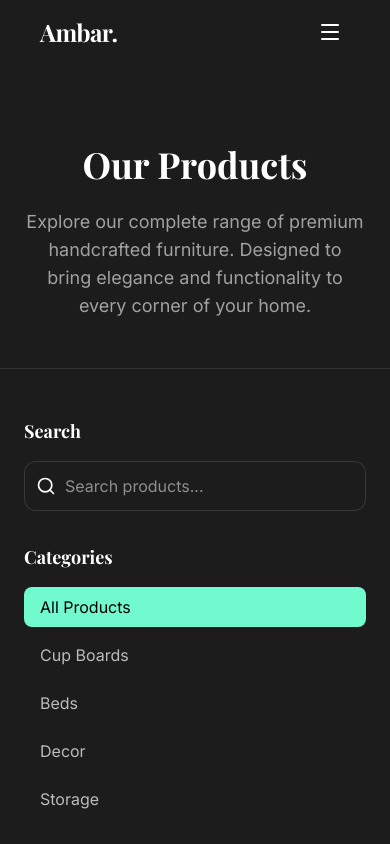
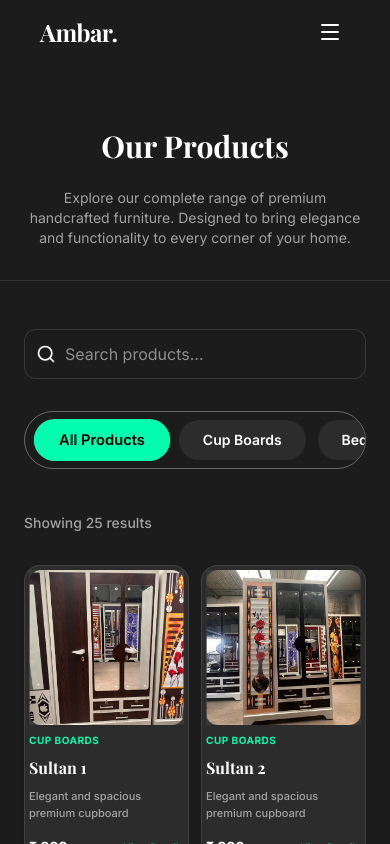
Before and after one commit to Nazil1712/ambar-furniture, a Next.js app: page /products in a window 390 px wide. Shown: the top 844 px of the page. Built offline with nearby package versions, Linux system fonts and the light colour scheme; a web font is replaced by a local one.

Commit message:
mobile: Products page updated

```diff
--- a/app/globals.css
+++ b/app/globals.css
@@ -10,6 +10,7 @@
   --color-foreground: #171717; /* Neutral 900 */
   --color-muted: #737373; /* Neutral 500 */
   --color-colour-border: #D7D8DE69;
+  --color-colour-light-border: #2C2C2C;
 
   --font-sans: var(--font-inter), ui-sans-serif, system-ui, sans-serif;
   --font-serif: var(--font-playfair), ui-serif, Georgia, serif;
@@ -59,4 +60,11 @@ h6 {
   .glass {
     @apply bg-white/70 dark:bg-black/70 backdrop-blur-md border border-white/20 dark:border-white/10;
   }
+  .no-scrollbar::-webkit-scrollbar {
+    display: none;
+  }
+  .no-scrollbar {
+    -ms-overflow-style: none;
+    scrollbar-width: none;
+  }
 }
--- a/app/page.tsx
+++ b/app/page.tsx
@@ -127,7 +127,7 @@ export default function Home() {
       {/* Intro Section */}
       <section className="py-24 bg-background text-foreground">
         <div className="md:hidden container mx-auto flex justify-center">
-          <div className="px-6 md:px-12 text-center w-[80%] border-x border-muted/10 p-8 md:p-16 rounded-3xl bg-card-bg">
+          <div className="px-6 md:px-12 text-center w-[87%] border-x border-muted/10 p-8 md:p-16 rounded-3xl bg-card-bg">
             <div className="inline-block text-primary font-bold tracking-widest text-xs uppercase mb-4">
               Welcome to Ambar
             </div>
--- a/app/products/page.tsx
+++ b/app/products/page.tsx
@@ -29,12 +29,12 @@ export default function ProductsPage() {
   return (
     <div className="min-h-screen bg-background pt-24 pb-16">
       {/* Header Section */}
-      <div className="container mx-auto bg-background py-12 mb-12 text-white border-b border-white/10">
+      <div className="container mx-auto bg-background py-8 md:py-12 mb-12 text-white border-b border-white/10">
         <div className="container mx-auto px-6 md:px-12 text-center max-w-2xl">
-          <h1 className="font-serif text-4xl md:text-5xl font-bold mb-6 text-white">
+          <h1 className="font-serif text-3xl md:text-5xl font-bold mb-6 text-white">
             Our Products
           </h1>
-          <p className="text-neutral-400 text-lg">
+          <p className="text-neutral-400 text-sm md:text-lg">
             Explore our complete range of premium handcrafted furniture.
             Designed to bring elegance and functionality to every corner of your
             home.
@@ -42,13 +42,13 @@ export default function ProductsPage() {
         </div>
       </div>
 
-      <div className="container mx-auto px-6 md:px-12 flex flex-col md:flex-row gap-10">
+      <div className="container mx-auto px-6 md:px-12 flex flex-col md:flex-row gap-3 md:gap-10">
         {/* Sidebar Filters */}
         <aside className="w-full md:w-64 shrink-0">
           <div className="sticky top-32 space-y-8">
             {/* Search */}
-            <div>
-              <h3 className="font-bold text-lg mb-4 text-foreground font-serif">
+            <div className="mb-8 md:mb-0">
+              <h3 className="font-bold text-lg mb-4 text-foreground font-serif hidden md:block">
                 Search
               </h3>
               <div className="relative">
@@ -63,8 +63,37 @@ export default function ProductsPage() {
               </div>
             </div>
 
-            {/* Categories */}
-            <div>
+            {/* Mobile Categories Pill Bar */}
+            <div className="md:hidden px-2 mb-8 overflow-hidden">
+              <div className="flex items-center gap-3 overflow-x-auto no-scrollbar py-2 -mx-2 px-3 rounded-full border border-colour-border">
+                <button
+                  onClick={() => setSelectedCategory(null)}
+                  className={`whitespace-nowrap px-6 py-2.5 rounded-full text-sm font-semibold transition-all duration-300 ${
+                    selectedCategory === null
+                      ? "bg-primary text-black scale-105 "
+                      : "bg-card-bg text-white hover:bg-neutral-700 active:scale-95"
+                  }`}
+                >
+                  All Products
+                </button>
+                {categories.map((category) => (
+                  <button
+                    key={category}
+                    onClick={() => setSelectedCategory(category)}
+                    className={`whitespace-nowrap px-6 py-2.5 rounded-full text-sm font-semibold transition-all duration-300 ${
+                      selectedCategory === category
+                        ? "bg-primary text-black scale-105 "
+                        : "bg-card-bg text-white hover:bg-neutral-700 active:scale-95"
+                    }`}
+                  >
+                    {category}
+                  </button>
+                ))}
+              </div>
+            </div>
+
+            {/* Desktop Categories */}
+            <div className="hidden md:block">
               <h3 className="font-bold text-lg mb-4 text-foreground font-serif">
                 Categories
               </h3>
@@ -100,13 +129,13 @@ export default function ProductsPage() {
         {/* Product Grid */}
         <div className="flex-1">
           <div className="flex justify-between items-center mb-8">
-            <span className="text-muted font-medium">
+            <span className="text-muted text-sm md:text-base font-medium">
               Showing {filteredProducts.length} results
             </span>
           </div>
 
           {filteredProducts.length > 0 ? (
-            <div className="grid grid-cols-1 sm:grid-cols-2 xl:grid-cols-3 gap-8 text-foreground">
+            <div className="grid grid-cols-2 sm:grid-cols-3 lg:grid-cols-4 gap-3 md:gap-8 text-foreground">
               {filteredProducts.map((product) => (
                 <ProductCard key={product.id} product={product} />
               ))}
```
